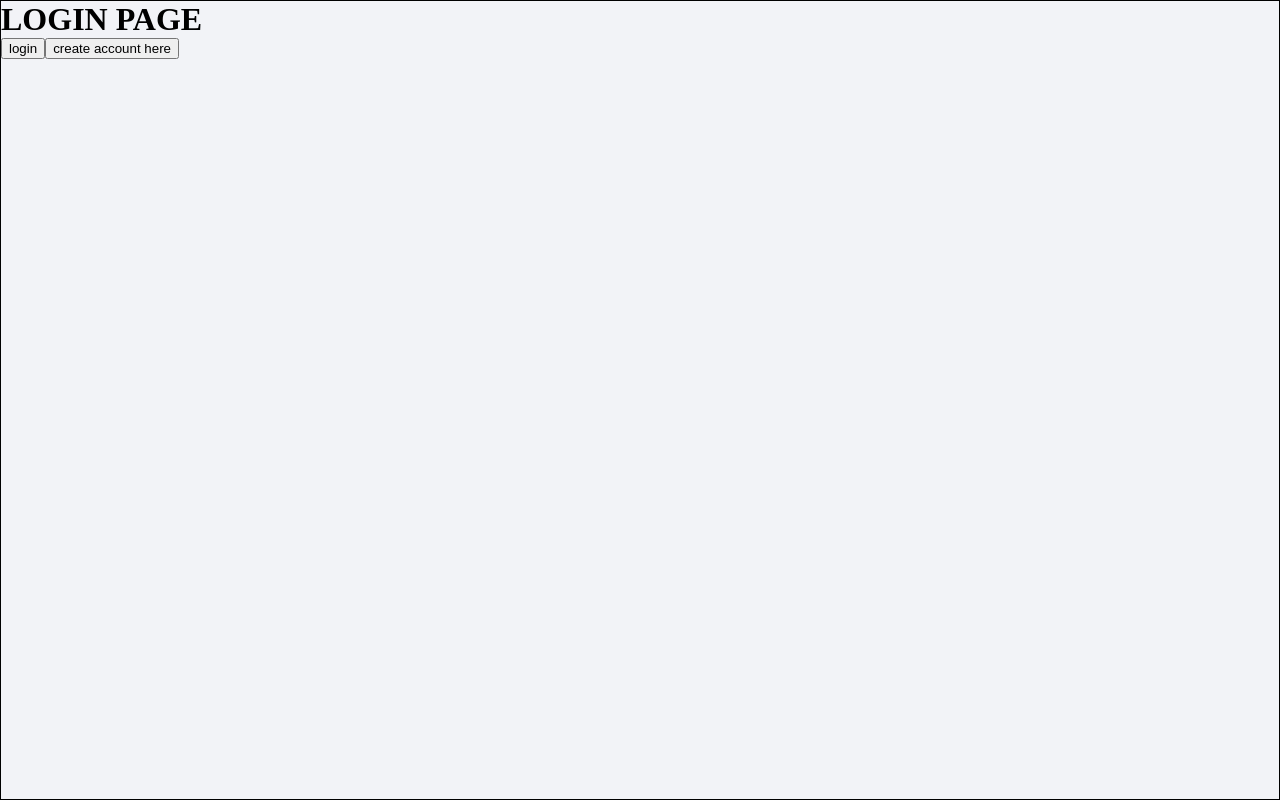
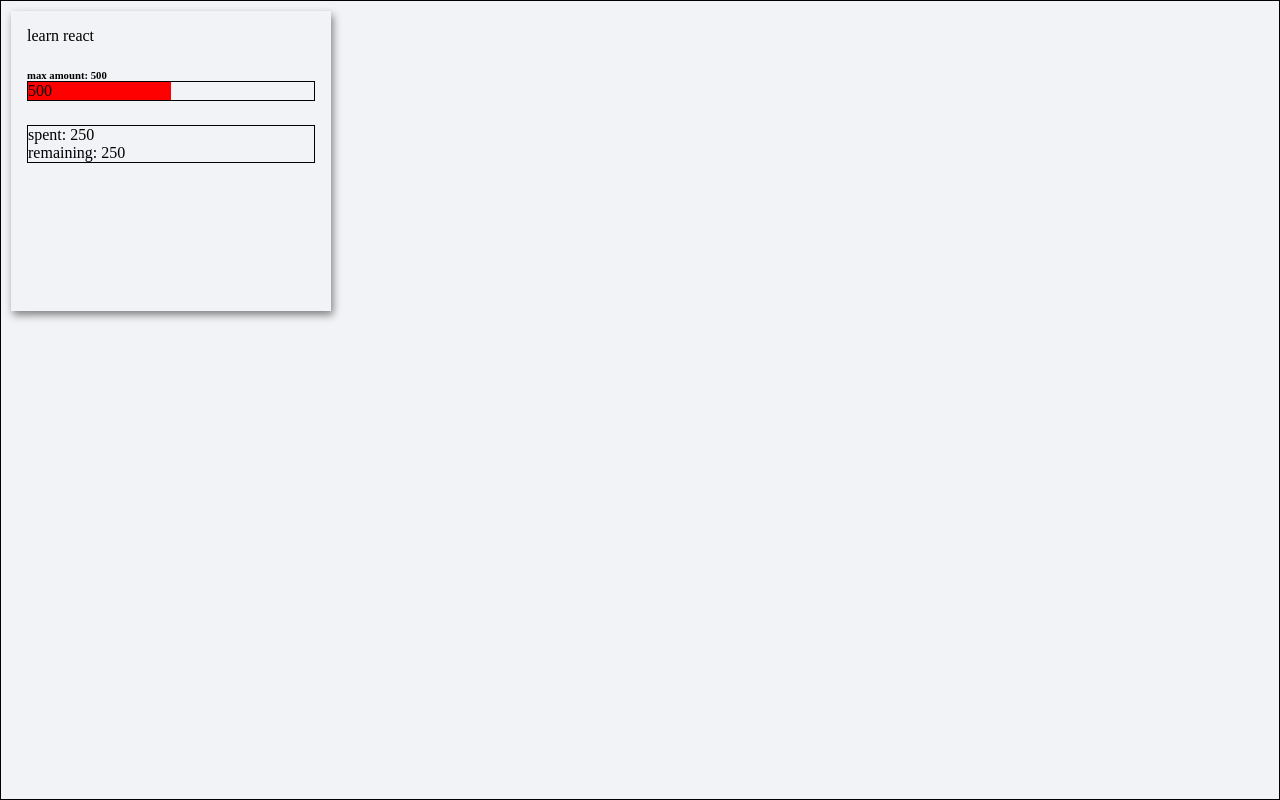
Before and after one commit to PhilipBrodovsky/finnace-app, a React (Vite) app: page / in a window 1280 px wide. Before the commit this address led to /login. Built offline with nearby package versions, Linux system fonts and the light colour scheme.

Commit message:
render props pattern

```diff
--- a/src/App.jsx
+++ b/src/App.jsx
@@ -8,6 +8,7 @@ import { Card } from "./components/Card/Card";
 import { AuthContext } from "./contexts/AuthContext/AuthContext";
 import { useIsMobile } from "./hooks/useIsMobile";
 import HomePage from "./pages/HomePage/HomePage";
+import { WIthMobile } from "./util-components/WIthMobile";
 
 const PAGES = {
 	PAGE1: "page1",
@@ -37,7 +38,12 @@ export function App() {
 			{/* <Sidebar page={page} prop="philip" /> */}
 			<div className="main">
 				<Route path="/">
-					<HomePage />
+					<WIthMobile>
+						{(isMobile) => {
+							console.log("isMobile", isMobile);
+							return <HomePage />;
+						}}
+					</WIthMobile>
 				</Route>
 
 				<Route path="/transactions">
--- a/src/contexts/AuthContext/AuthContext.jsx
+++ b/src/contexts/AuthContext/AuthContext.jsx
@@ -6,6 +6,6 @@ export const AuthContext = createContext(null);
 export const useAuth = () => useContext(AuthContext);
 
 export function AuthContextProvider({ children }) {
-	const [user, setUser] = useState(null);
+	const [user, setUser] = useState({});
 	return <AuthContext.Provider value={{ user, setUser }}>{children}</AuthContext.Provider>;
 }
--- /dev/null
+++ b/src/util-components/WIthMobile.jsx
@@ -0,0 +1,8 @@
+import { useIsMobile } from "../hooks/useIsMobile";
+
+// render props pattern (children is function)
+export function WIthMobile({ children }) {
+	const isMobile = useIsMobile();
+
+	return children(isMobile);
+}
```
